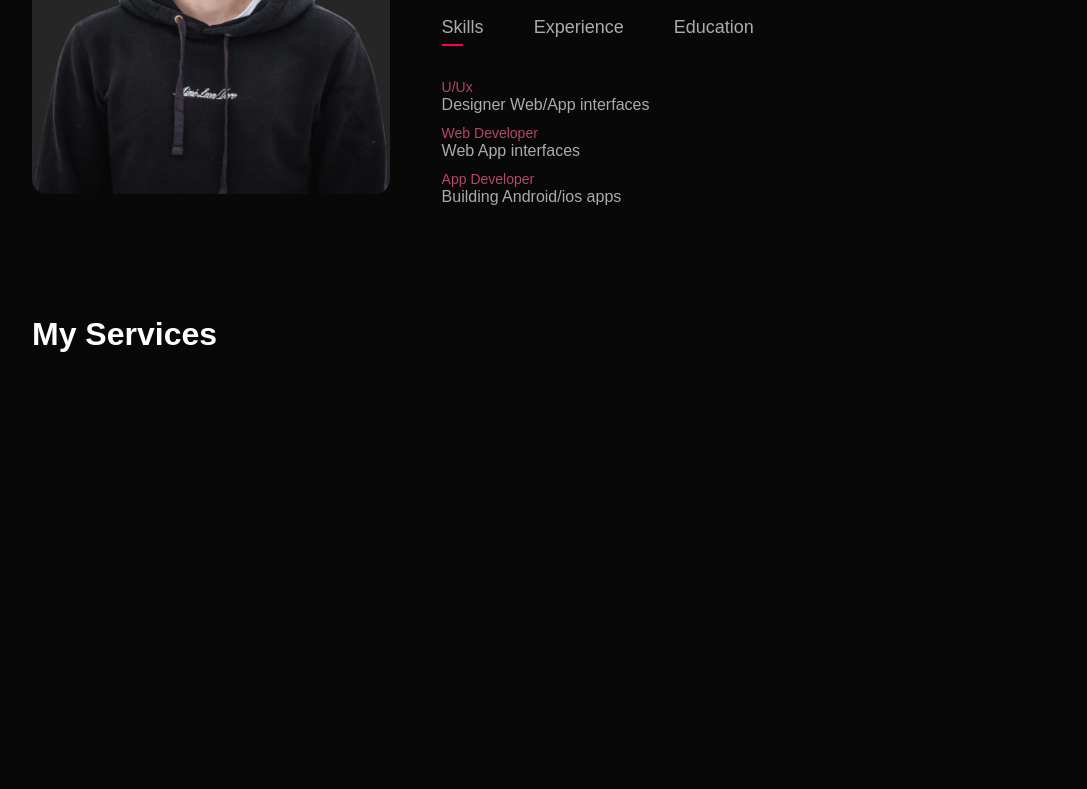
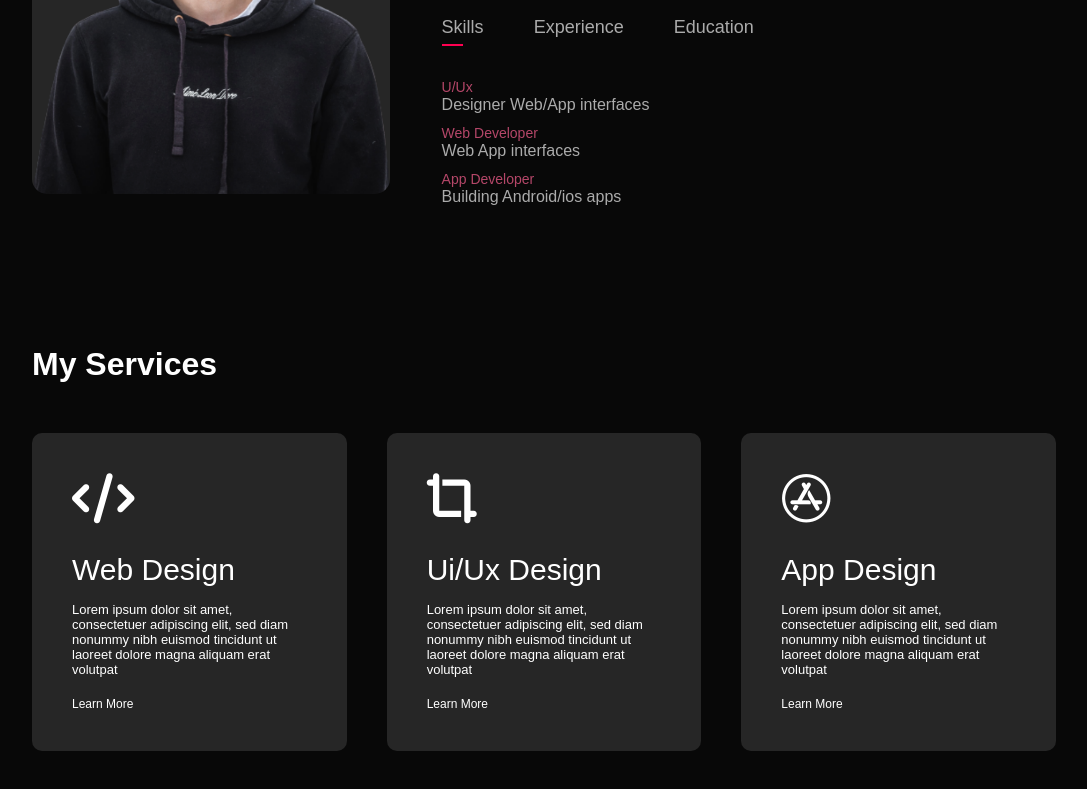
Before and after one commit to FahimReza3/My_Ghaleb, a plain HTML site: page index.html in a window 1280 px wide. Shown: the part 1162-1951 px from the top of the page, without its empty margins (96-1183 px from the left). Before the commit the page ends 1525 px from the top, so only its background shows below. Drawn offline with Linux system fonts and the light colour scheme.

Commit message:
Save End The Services Part

```diff
--- a/File/css/style.css
+++ b/File/css/style.css
@@ -171,3 +171,52 @@ nav ul li a:hover::after{
 .Tab-Contents.Active-Tab{
     display: block;
 }
+
+
+/* ---------------Services--------------- */
+
+
+#Services{
+    padding: 30px 0;
+}
+
+.Services-List{
+    display: grid;
+    grid-template-columns: repeat(auto-fit , minmax(250px , 1fr));
+    grid-gap: 40px;
+    margin-top:50px ;
+}
+
+.Services-List div{
+    background: #262626;
+    padding: 40px;
+    font-size: 13px;
+    font-weight: 300;
+    border-radius: 10px;
+    transition: background 0.5s , transform 0.5s;
+}
+
+.Services-List div i{
+    font-size: 50px;
+    margin-bottom: 30px;
+}
+
+.Services-List div h2{
+    font-size: 30px;
+    font-weight: 500;
+    margin-bottom: 15px;
+}
+
+.Services-List div a{
+    text-decoration: none;
+    color: #fff;
+    font-size: 12px;
+    margin-top: 20px;
+    display: inline-block;
+
+}
+
+.Services-List div:hover{
+    background: #ff004f;
+    transform: translateY(-20px);
+}
--- a/index.html
+++ b/index.html
@@ -5,7 +5,7 @@
     <meta name="viewport" content="width=device-width, initial-scale=1.0">
     <title>MyProject</title>
     <link rel="stylesheet" href="File/css/style.css">
-</head>
+    <script src="https://kit.fontawesome.com/e5c15ef425.js" crossorigin="anonymous"></script></head>
 <body>
     <div id="Header">
         <div class="Container">
@@ -83,7 +83,27 @@
         <div class="Container">
             <h1 class="sub-Title">My Services</h1>
             <div class="Services-List">
-
+                <div>
+                    <i class="fas fa-code"></i>
+                    <h2>Web Design</h2>
+                    <p>Lorem ipsum dolor sit amet, consectetuer adipiscing elit, sed diam nonummy nibh
+                         euismod tincidunt ut laoreet dolore magna aliquam erat volutpat</p>
+                    <a href="#">Learn More</a>
+                </div>
+                <div>
+                    <i class="fas fa-crop-alt"></i>
+                    <h2>Ui/Ux Design</h2>
+                    <p>Lorem ipsum dolor sit amet, consectetuer adipiscing elit, sed diam nonummy nibh
+                         euismod tincidunt ut laoreet dolore magna aliquam erat volutpat</p>
+                    <a href="#">Learn More</a>
+                </div>
+                <div>
+                    <i class="fab fa-app-store"></i>
+                    <h2>App Design</h2>
+                    <p>Lorem ipsum dolor sit amet, consectetuer adipiscing elit, sed diam nonummy nibh
+                         euismod tincidunt ut laoreet dolore magna aliquam erat volutpat</p>
+                    <a href="#">Learn More</a>
+                </div>
             </div>
         </div>
     </div>
```
